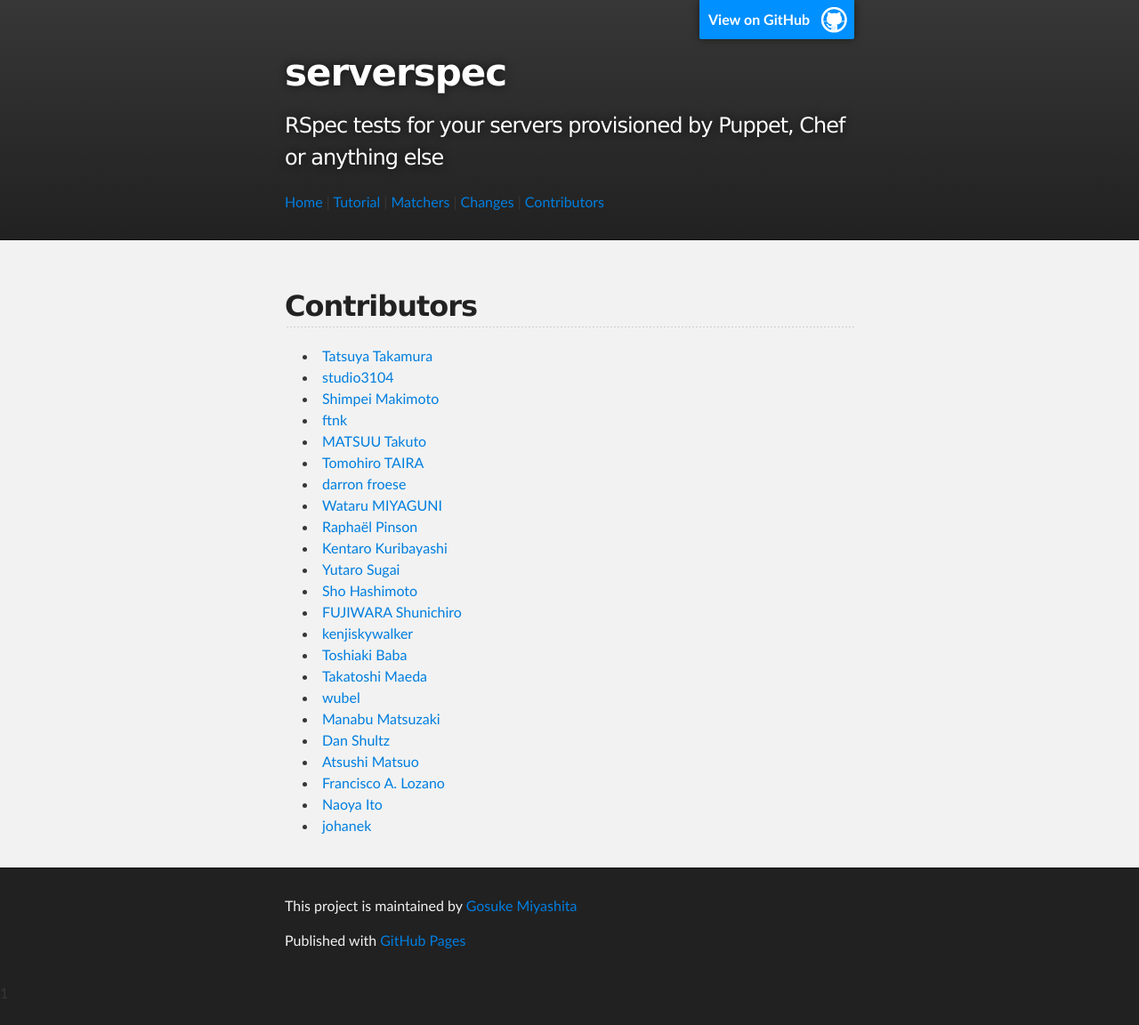
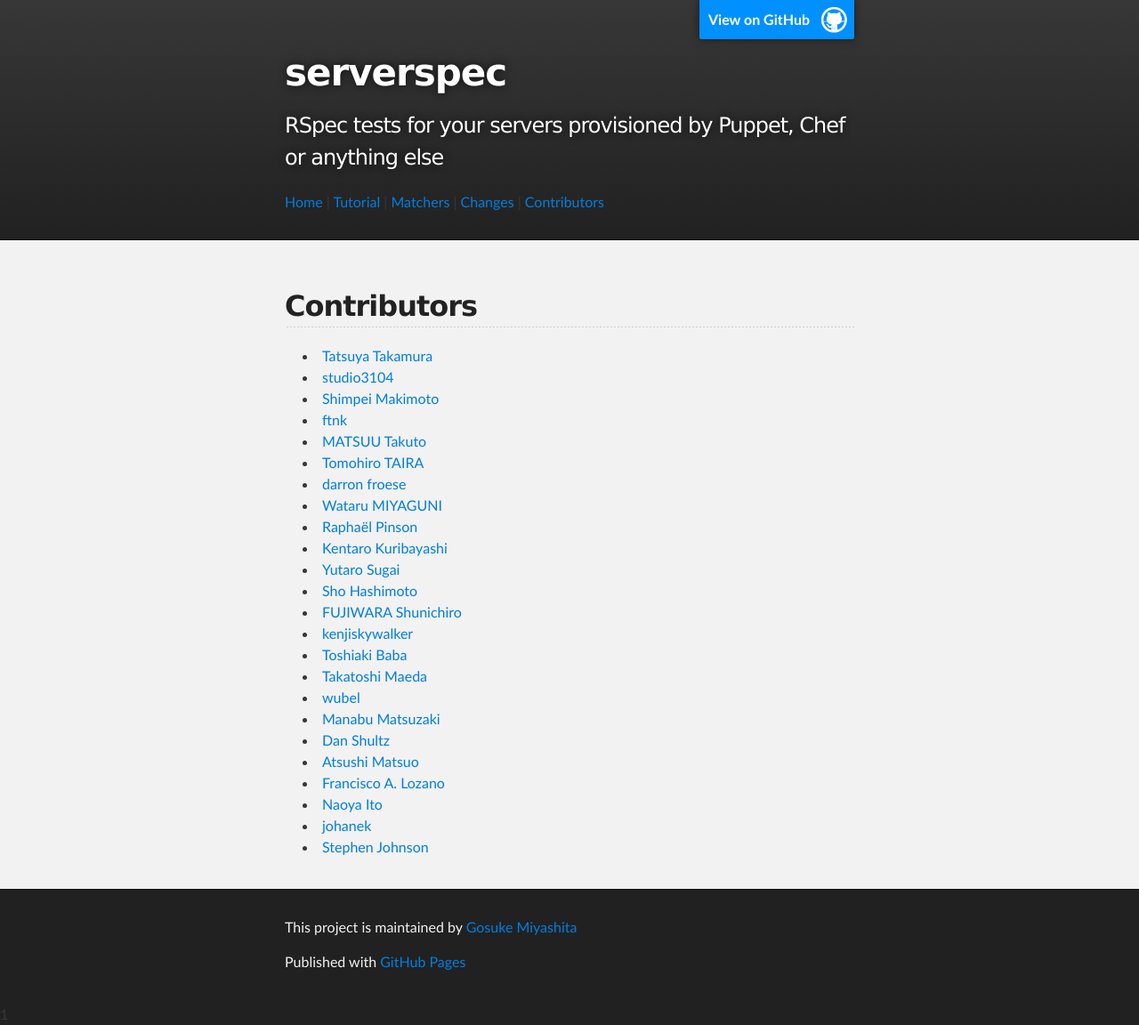
Before and after one commit to serverspec/serverspec.github.io, a Jekyll site: the page built from contributors.md, in a window 1280 px wide. Shown: the whole page at 89% size. Built offline with Jekyll 4.4.1, drawn with Linux system fonts in a browser that asks for light colours; Markdown is read by kramdown in place of the engine named in the settings; before the commit the page ends 1128 px from its top, so only the background shows below that.

Commit message:
Add a contributor

```diff
--- a/contributors.md
+++ b/contributors.md
@@ -28,3 +28,4 @@ title: contributors
  * [Francisco A. Lozano](https://github.com/flozano)
  * [Naoya Ito](https://github.com/naoya)
  * [johanek](https://github.com/johanek)
+ * [Stephen Johnson](https://github.com/stephenrjohnson)
```
